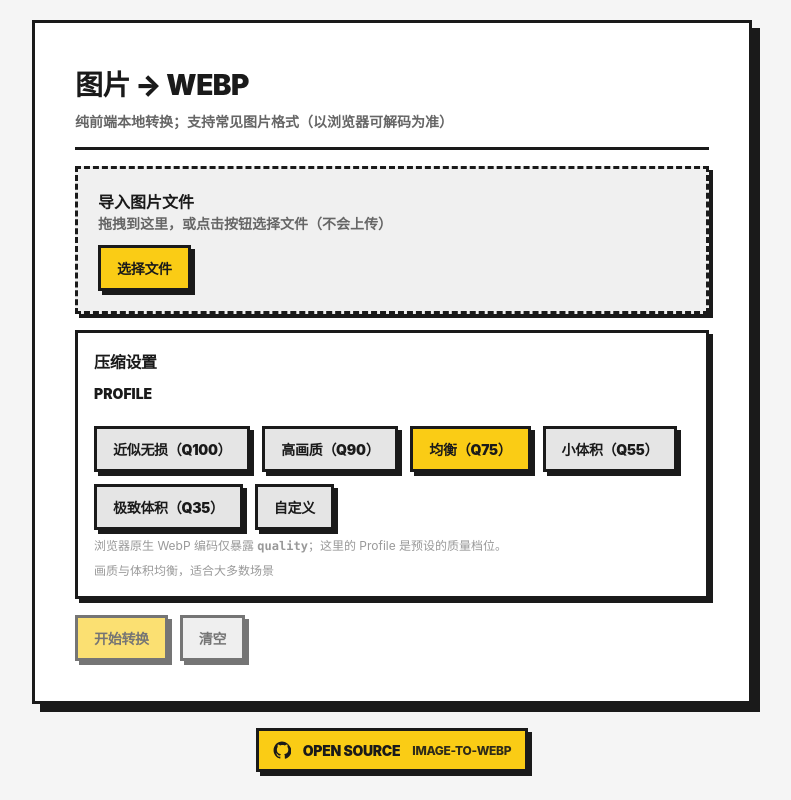
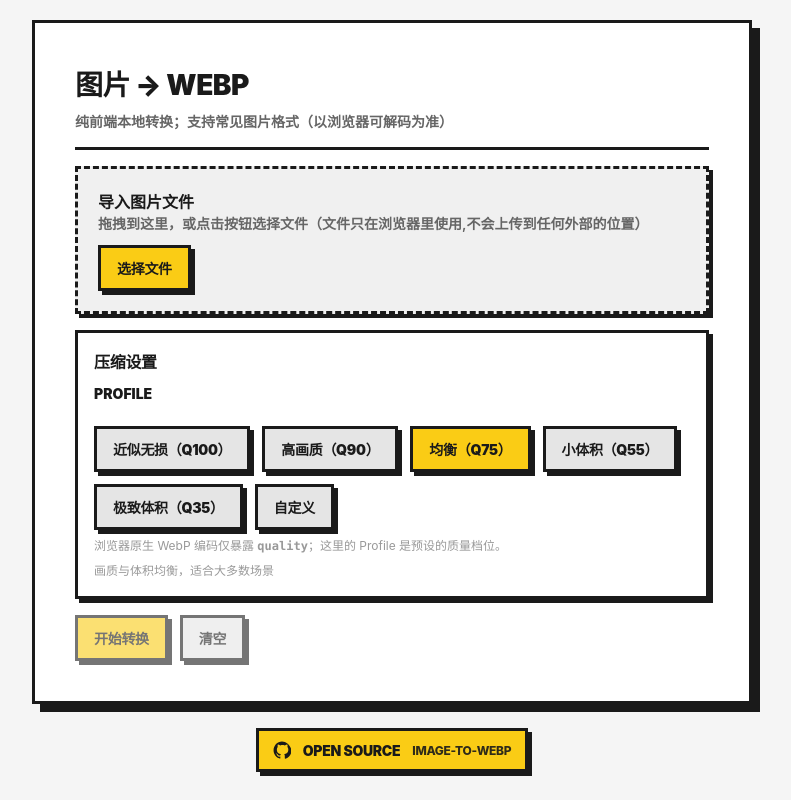
Before and after one commit to nicho810/image-to-webp, a React (Vite) app: page / in a window 1280 px wide. Shown: the whole page, without its empty margins (248-1039 px from the left). Built offline with nearby package versions, Linux system fonts and the light colour scheme.

Commit message:
Update Dropzone.tsx

```diff
--- a/src/vibe-design-system/components/uploads/Dropzone.tsx
+++ b/src/vibe-design-system/components/uploads/Dropzone.tsx
@@ -48,7 +48,7 @@ export function Dropzone({ accept, multiple, disabled, onFiles }: DropzoneProps)
       <div className="vds-dropzone__row">
         <div>
           <div className="vds-dropzone__title">{dragging ? '松手即可导入' : '导入图片文件'}</div>
-          <div className="vds-dropzone__hint">拖拽到这里，或点击按钮选择文件（不会上传）</div>
+          <div className="vds-dropzone__hint">拖拽到这里，或点击按钮选择文件（文件只在浏览器里使用,不会上传到任何外部的位置）</div>
         </div>
         <Button variant="accent" disabled={disabled} type="button" onClick={openPicker}>
           选择文件
```
